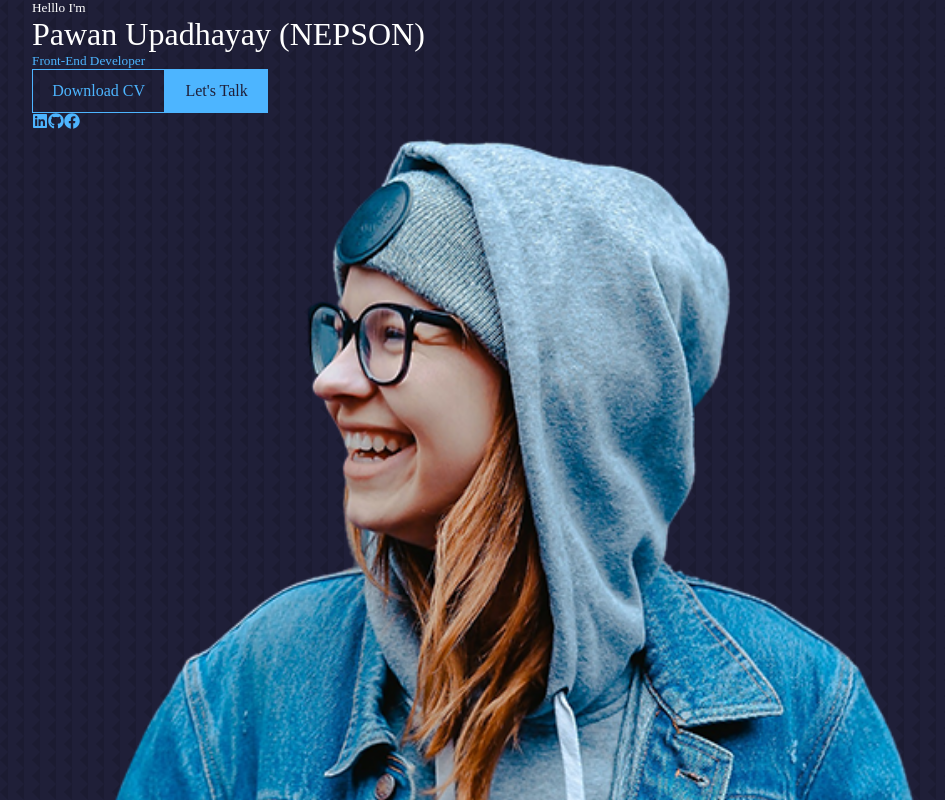
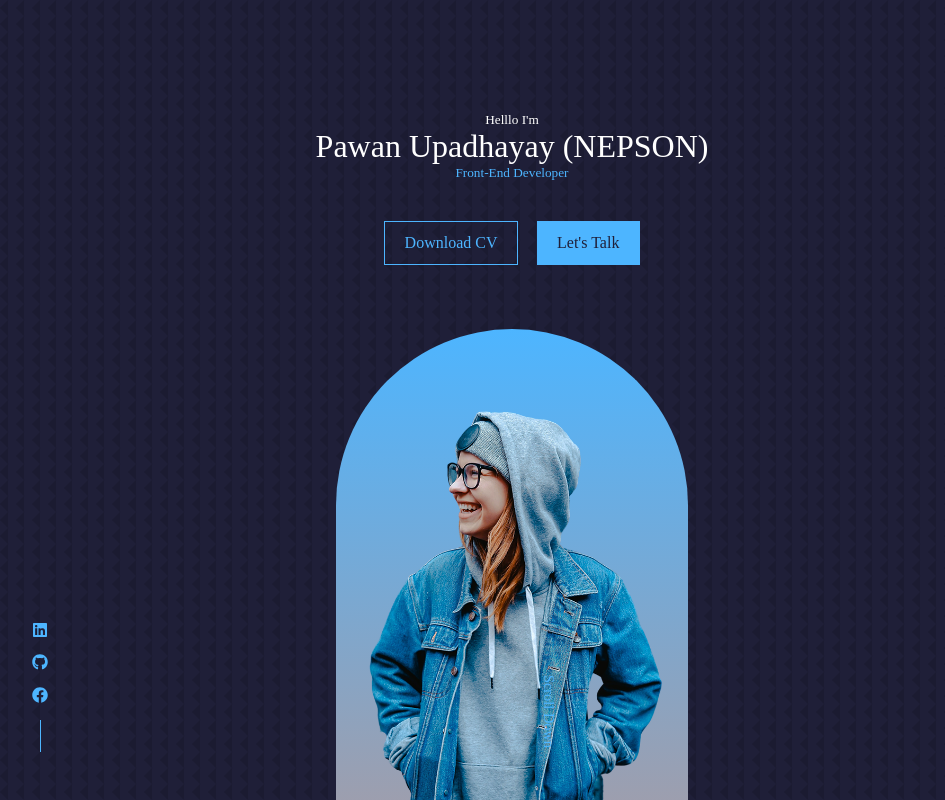
Before and after one commit to PawanNepson/Portfolioapp, a React (Create React App) app: page / in a window 1280 px wide. Shown: the top 800 px of the page, without its empty margins (128-1073 px from the left). Built offline with nearby package versions, Linux system fonts and the light colour scheme; a web font is replaced by a local one.

Commit message:
header is done responsive for mobile

```diff
--- a/src/components/header/header.css
+++ b/src/components/header/header.css
@@ -0,0 +1,77 @@
+header {
+  height: 100vh;
+  padding-top: 7rem;
+  overflow: hidden;
+}
+.header__container {
+  text-align: center;
+  height: 100%;
+  position: relative;
+}
+
+/*style quote */
+
+.cta {
+  margin-top: 2.5rem;
+  display: flex;
+  justify-content: center;
+  gap: 1.2rem;
+}
+
+/*Social  */
+
+.header__socials {
+  display: flex;
+  flex-direction: column;
+  align-items: center;
+  gap: 0.8rem;
+  position: absolute;
+  left: 0;
+  bottom: 3rem;
+}
+.header__socials::after {
+  content: "";
+  width: 0.0625rem;
+  height: 2rem;
+  background: var(--color-primary);
+}
+/* Me image  */
+.me {
+  background: linear-gradient(#4db5ff, rgb(158, 158, 173));
+
+  width: 22rem;
+  height: 30rem;
+  position: absolute;
+  left: calc(50% - 11rem);
+  /* left: 50%; */
+  /* transform: translate(-50%); */
+  overflow: hidden;
+  padding: 5rem 1.5rem;
+  margin-top: 4rem;
+  border-radius: 12rem 12rem 0 0;
+}
+/* scroll down  */
+.scroll__down {
+  position: absolute;
+  right: -2.3 rem;
+  bottom: 5rem;
+  transform: rotate(90deg);
+  font-weight: 300;
+  font-size: 0.9rem;
+}
+/* medium size */
+@media screen and (max-width: 1024px) {
+  .header {
+    height: 68vh;
+  }
+}
+/* small size */
+@media screen and (max-width: 600px) {
+  .header {
+    height: 100vh;
+  }
+  .header__socials,
+  .scroll__down {
+    display: none;
+  }
+}
```
